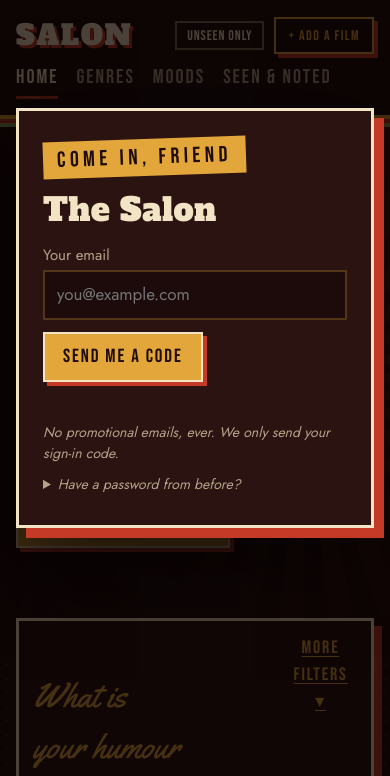
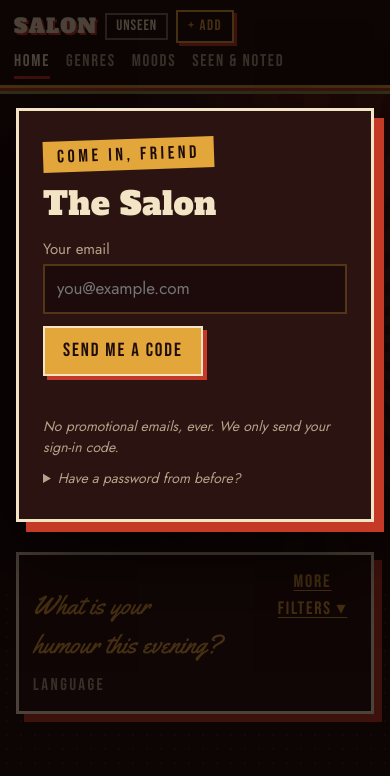
Before and after one commit to S-Sid/Salon-movies, a website built with Vite: page index.html in a window 390 px wide. Shown: the top 776 px of the page. Built offline with nearby package versions, Linux system fonts and the light colour scheme; no server answers.

Commit message:
Fix mobile header: clear the status bar safe area and compact the layout
Co-Authored-By: Claude Sonnet 5.5 <noreply@anthropic.com>

```diff
--- a/index.html
+++ b/index.html
@@ -51,8 +51,8 @@
   </nav>
   <span class="spacer"></span>
   <button class="chip" id="groupBtn" type="button" title="Your groups" hidden>Groups</button>
-  <button class="chip" id="unseenBtn" type="button" aria-pressed="false" title="Hide films you have already seen">Unseen only</button>
-  <button class="btn gilt" id="addBtn" type="button">+ Add a film</button>
+  <button class="chip" id="unseenBtn" type="button" aria-pressed="false" title="Hide films you have already seen">Unseen<span class="xs-hide"> only</span></button>
+  <button class="btn gilt" id="addBtn" type="button">+ Add<span class="xs-hide"> a film</span></button>
 </header>
 
 <section class="hero" id="top" aria-live="polite">
--- a/src/styles.css
+++ b/src/styles.css
@@ -448,3 +448,20 @@ textarea:focus,input:focus{border-color:var(--gilt)}
 footer{border-top:4px double var(--gilt)}
 footer .flour{font-size:30px}
 .shelf{font-size:24px}
+
+/* ---------- Phones: keep the header clear of the status bar and make it compact ---------- */
+header{padding-top:calc(env(safe-area-inset-top, 0px) + 14px)}
+@media (max-width:640px){
+  header{padding:calc(env(safe-area-inset-top, 0px) + 10px) 14px 6px;gap:6px 8px;row-gap:4px;align-items:center}
+  .brand b{font-size:20px;text-shadow:2px 2px 0 var(--claret)}
+  header .chip{font-size:15px;padding:0 9px;line-height:1.5}
+  #groupBtn{max-width:38vw;overflow:hidden;text-overflow:ellipsis}
+  #addBtn{font-size:15px;padding:3px 10px;box-shadow:3px 3px 0 var(--claret)}
+  nav.tabs{gap:16px;padding-bottom:0}
+  nav.tabs button{font-size:17px;padding:2px 0}
+  header,header.solid{border-bottom-width:3px;box-shadow:0 3px 0 var(--claret),0 6px 0 var(--wisteria)}
+  .hero{padding-top:calc(env(safe-area-inset-top, 0px) + 128px);min-height:auto}
+  .eyebrow{font-size:18px}
+  .evening h2{font-size:26px}
+}
+@media (max-width:640px){.xs-hide{display:none}.brand{margin-right:0}header .spacer{display:none}#groupBtn{flex:1 1 auto;min-width:0;max-width:none}}
```
